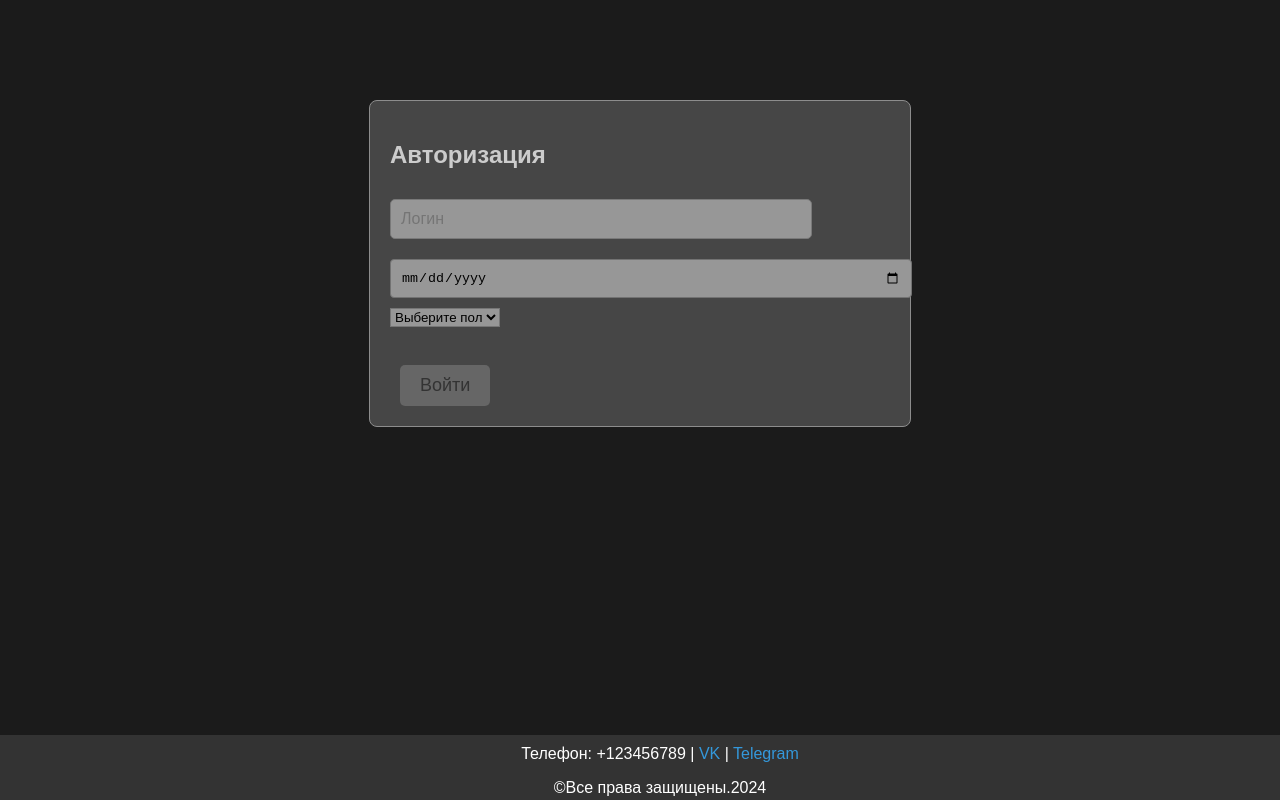
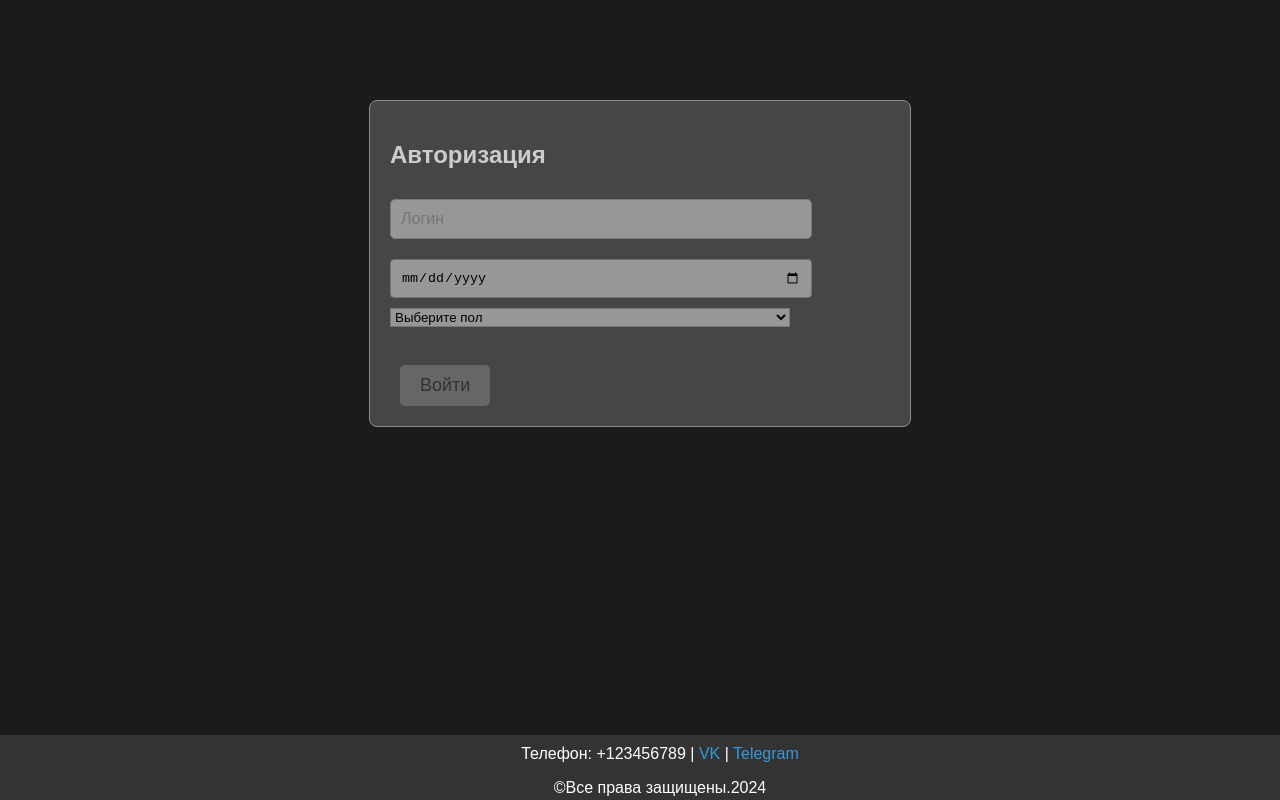
Before and after one commit to meowmrrr/project, a plain HTML site: page index.html in a window 1280 px wide. Drawn offline with Linux system fonts and the light colour scheme.

Commit message:
Update index.html

```diff
--- a/index.html
+++ b/index.html
@@ -25,14 +25,15 @@
 
     <div id="auth-section" class="auth-form">
         <h2>Авторизация</h2>
-        <input style="background-color: #979797;" type="text" id="login" placeholder="Логин">
+        <input style="background-color: #979797; width: 80%;" type="text" id="login" placeholder="Логин">
         <br>
         <span id="login-error" class="error hidden">Введите логин на русском языке от 4 до 10 символов</span>
 
-        <input style="background-color: #979797;" type="date" id="dob" placeholder="Дата рождения">
+        <input style="background-color: #979797; width: 80%;" type="date" id="dob" placeholder="Дата рождения">
         <span id="dob-error" class="error hidden">Введите корректную дату рождения</span>
         <br>
-        <select style="background-color: #979797;" id="gender">
+
+        <select style="background-color: #979797; width: 80%;" id="gender">
             <option value="">Выберите пол</option>
             <option value="male">Мужской</option>
             <option value="female">Женский</option>
```
